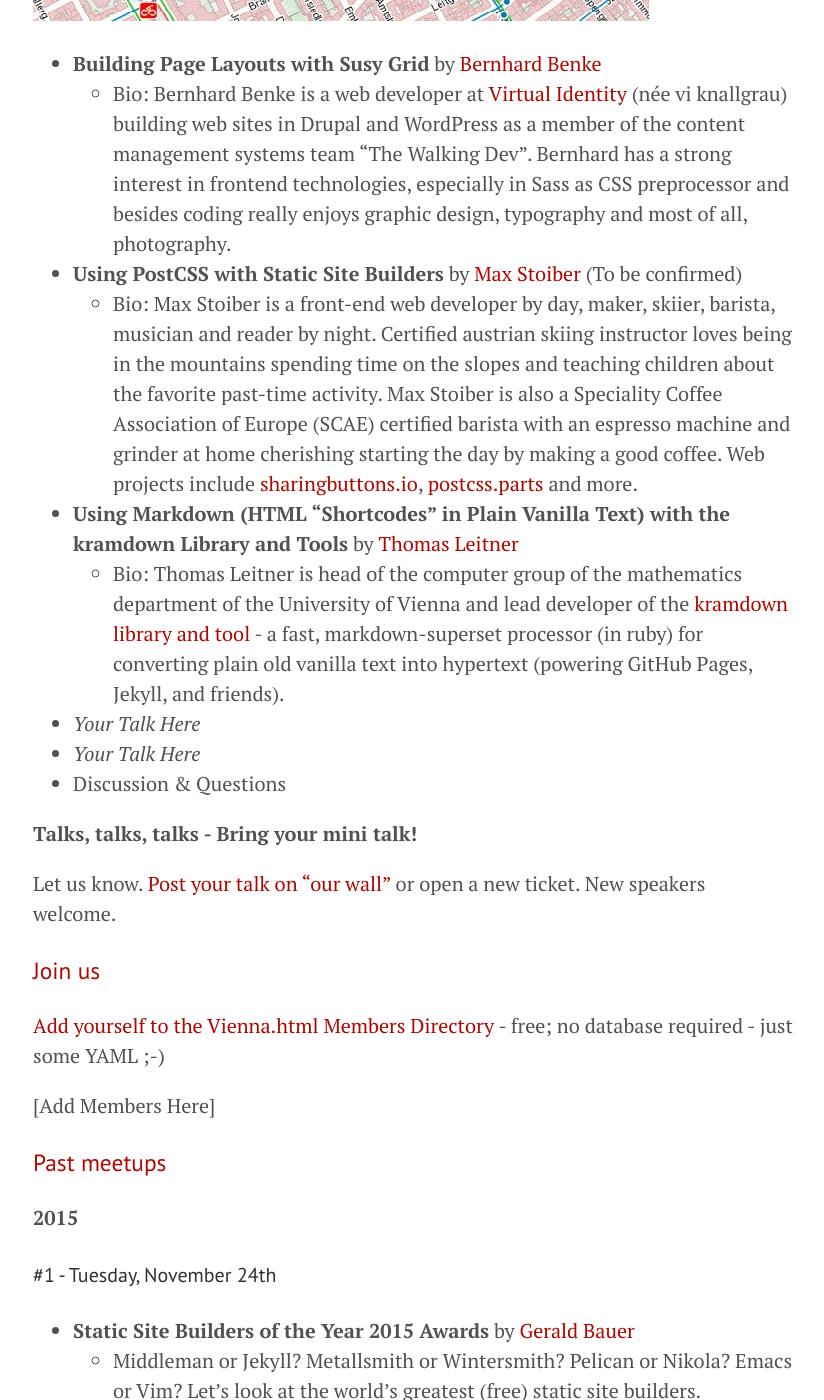
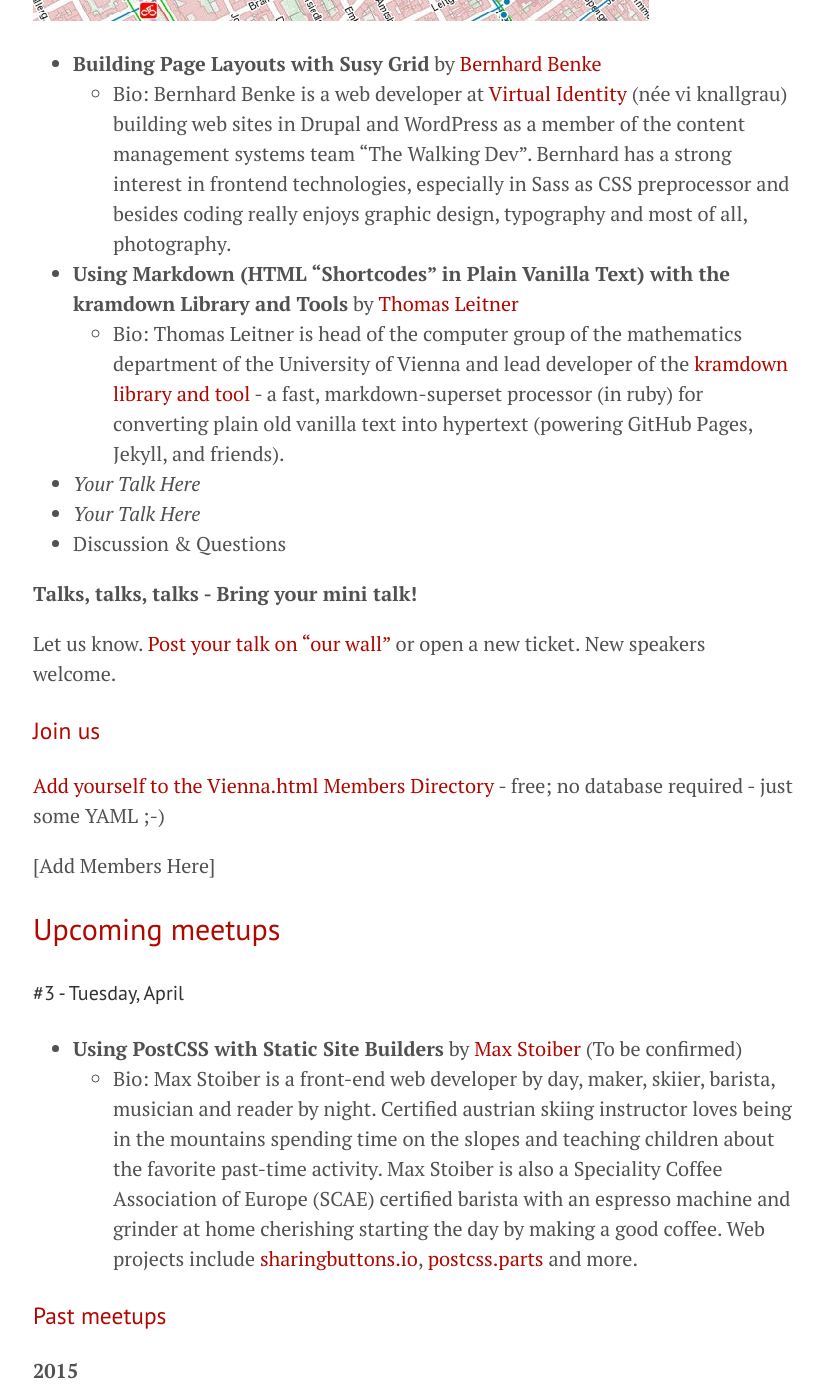
Before and after one commit to goodbyeaustria/archive, a Jekyll site: the page built from index.md, in a window 1280 px wide and 1400 px high, scrolled down 848 px. Shown: the whole window, without its empty margins (227-1051 px from the left). Built offline with Jekyll 4.4.1, drawn with Linux system fonts in a browser that asks for light colours; some of the changed lines change nothing that is shown.

Commit message:
move postcss talk by max stoiber to april

```diff
--- a/index.md
+++ b/index.md
@@ -21,8 +21,6 @@
 
 - **Building Page Layouts with Susy Grid** by [Bernhard Benke](http://ultrasmall.at)
     - Bio: Bernhard Benke is a web developer at [Virtual Identity](http://virtual-identity.com) (née vi knallgrau) building web sites in Drupal and WordPress as a member of the content management systems team "The Walking Dev".  Bernhard has a strong interest in frontend technologies, especially in Sass as CSS preprocessor and besides coding really enjoys graphic design, typography and most of all, photography.
-- **Using PostCSS with Static Site Builders** by [Max Stoiber](http://mxstbr.com)  (To be confirmed)
-    - Bio: Max Stoiber is a front-end web developer by day, maker, skiier, barista, musician and reader by night. Certified austrian skiing instructor loves being in the mountains spending time on the slopes and teaching children about the favorite past-time activity. Max Stoiber is also a Speciality Coffee Association of Europe (SCAE) certified barista with an espresso machine and grinder at home cherishing starting the day by making a good coffee. Web projects include [sharingbuttons.io](http://sharingbuttons.io), [postcss.parts](http://postcss.parts) and more.
 - **Using Markdown (HTML "Shortcodes" in Plain Vanilla Text) with the kramdown Library and Tools** by [Thomas Leitner](https://github.com/gettalong)
     - Bio: Thomas Leitner is head of the computer group of the mathematics department of the University of Vienna and lead developer of the [kramdown library and tool](http://kramdown.gettalong.org) - a fast, markdown-superset processor (in ruby) for converting plain old vanilla text into hypertext (powering GitHub Pages, Jekyll, and friends).
 - _Your Talk Here_
@@ -39,6 +37,14 @@
 [Add yourself to the Vienna.html Members Directory](https://github.com/viennahtml/members) - free; no database required - just some YAML ;-)
 
 [Add Members Here]
+
+
+## Upcoming meetups
+
+#### \#3 - Tuesday,  April
+
+- **Using PostCSS with Static Site Builders** by [Max Stoiber](http://mxstbr.com)  (To be confirmed)
+    - Bio: Max Stoiber is a front-end web developer by day, maker, skiier, barista, musician and reader by night. Certified austrian skiing instructor loves being in the mountains spending time on the slopes and teaching children about the favorite past-time activity. Max Stoiber is also a Speciality Coffee Association of Europe (SCAE) certified barista with an espresso machine and grinder at home cherishing starting the day by making a good coffee. Web projects include [sharingbuttons.io](http://sharingbuttons.io), [postcss.parts](http://postcss.parts) and more.
 
 
 ### Past meetups
```
